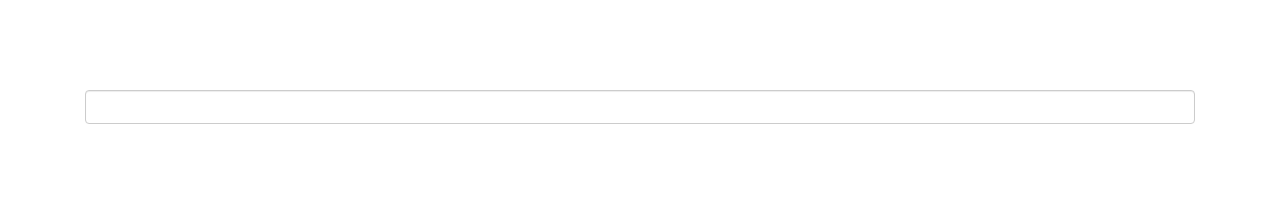
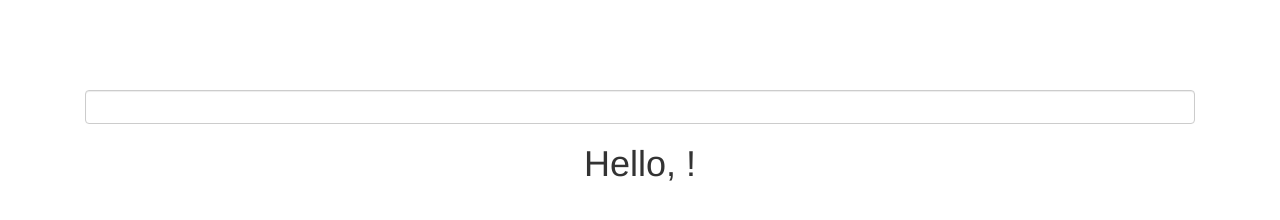
Before and after one commit to hannanxp/angular1x, a website: page index.html in a window 1280 px wide. Drawn offline with nearby package versions, Linux system fonts and the light colour scheme.

Commit message:
bootstap starter + ng-model

```diff
--- a/index.html
+++ b/index.html
@@ -17,7 +17,7 @@
 
         <div><input ng-model="yourName" class="form-control"></div>
 
-        <h1 ng-show="yourName">Hello, {{yourName}}!</h1>
+        <h1>Hello, {{yourName}}!</h1>
 
       </div>
 
```
